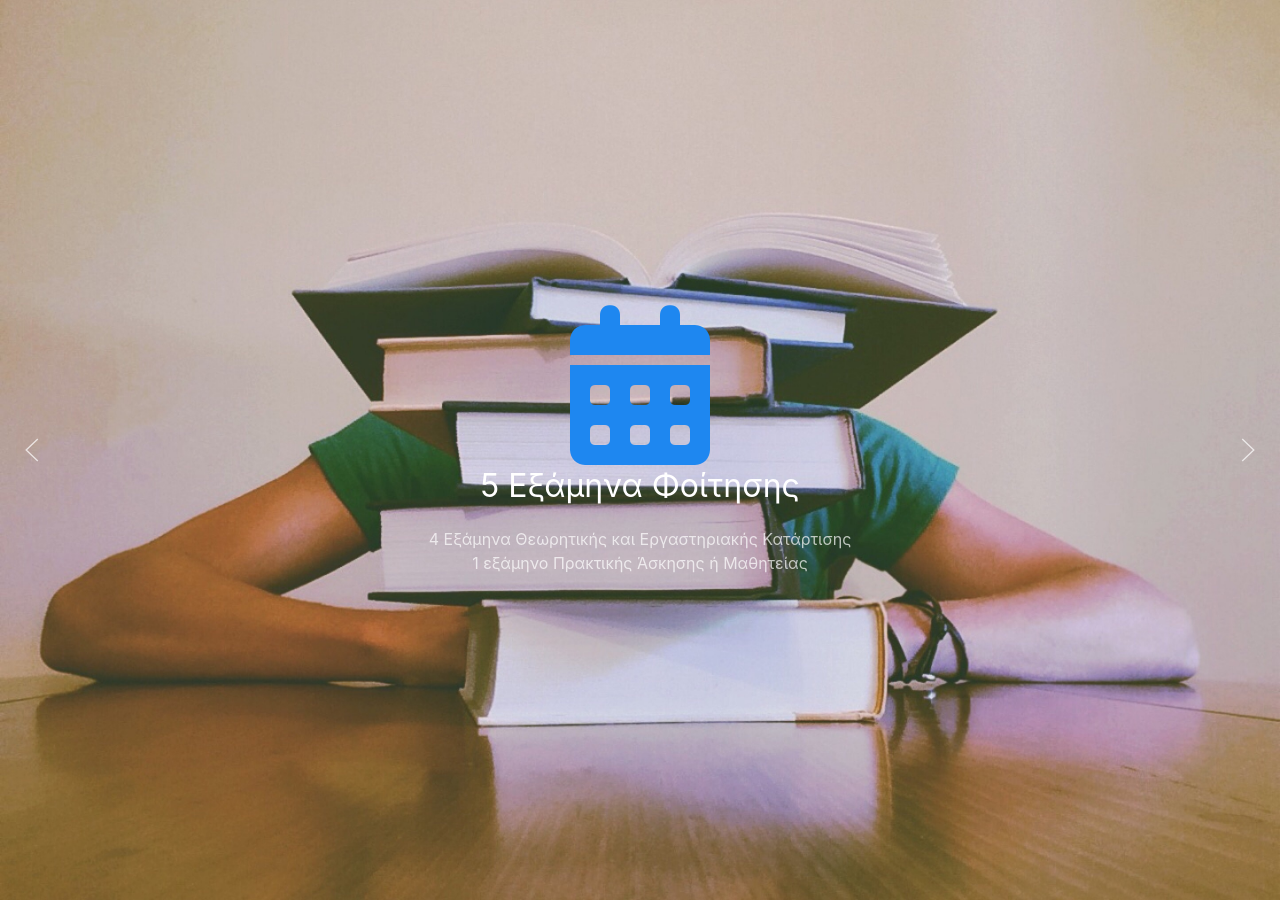
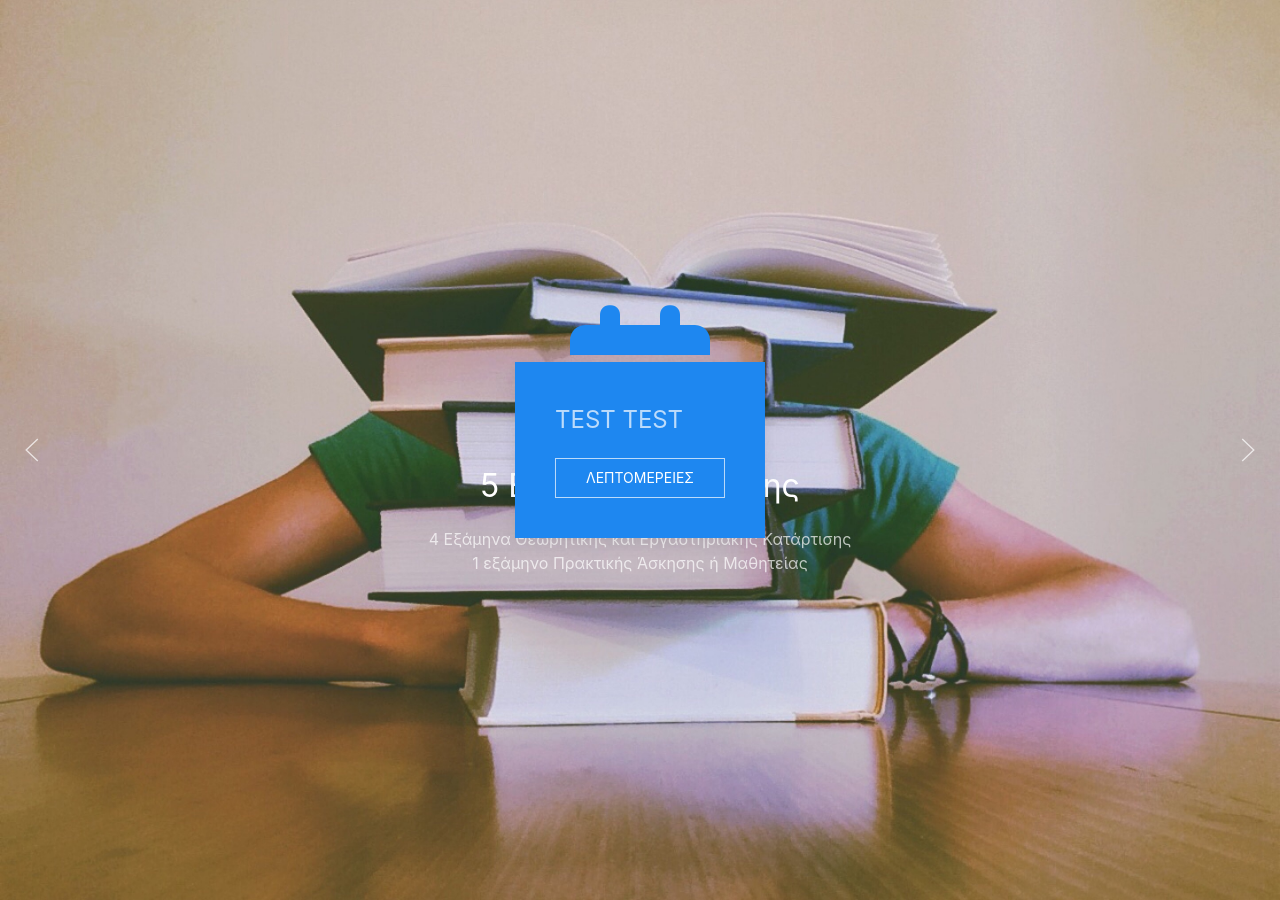
Before and after one commit to F20F20/jekyll-uikit-iek-dypa-komotinis, a Jekyll site: the page built from index.md, in a window 1280 px wide and 900 px high. Built offline with Jekyll 4.4.1, drawn with Linux system fonts in a browser that asks for light colours; nearby versions of some CDN libraries.

Commit message:
Update eidikotites.html

```diff
--- a/_includes/eidikotites.html
+++ b/_includes/eidikotites.html
@@ -75,15 +75,15 @@
 </div>
 
 
-
+<div class="uk-section uk-section-primary uk-preserve-color">
     <div class="uk-container">
- <div class="uk-card uk-card-primary uk-card-body">
-				<p class="uk-text-large"> asdfqwer </p>
+ <div class="uk-card uk-card-primary uk-card-body uk-position-center">
+				<p class="uk-text-large"> TEST TEST </p>
                     <a class="uk-button uk-button-default" href="#modal-sections6" uk-toggle>Λεπτομερειες</a>
                 </div>
 
     </div>
-
+</div>
 
 
 
```
